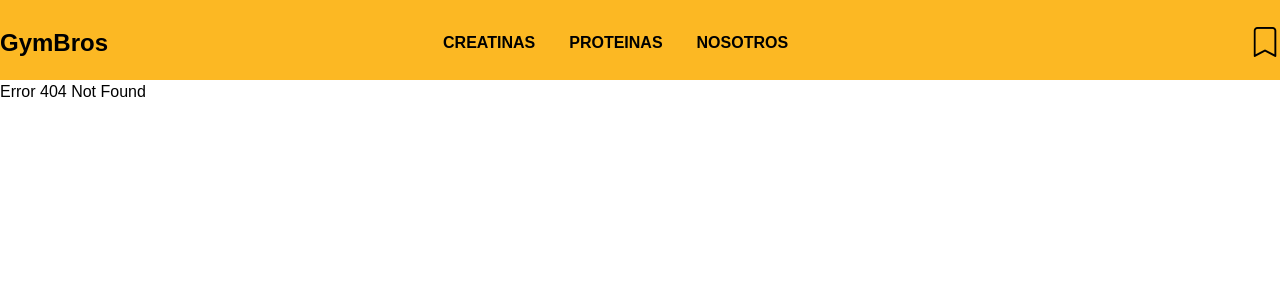
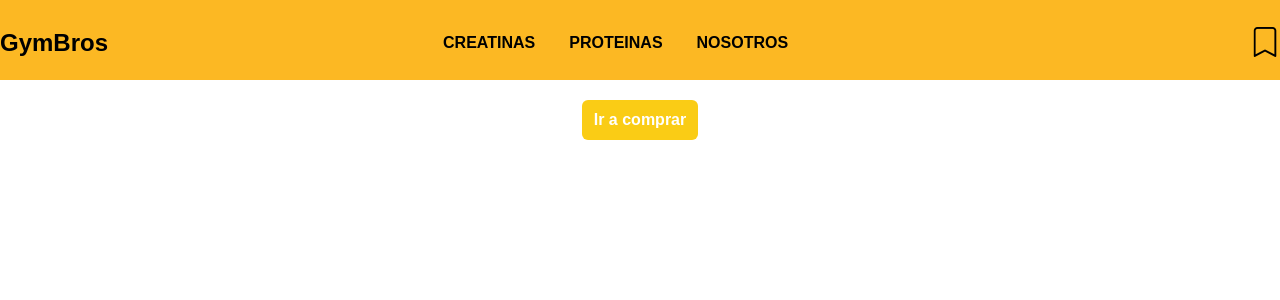
Before and after one commit to saintmrti/ProyectoGymBros, a React (Vite) app: page /cart in a window 1280 px wide. Before the commit this address had no page. Shown: the top 300 px of the page. Built offline with nearby package versions, Linux system fonts and the light colour scheme.

Commit message:
agregamos cambios en carrito y en los componentes cart

```diff
--- a/src/App.jsx
+++ b/src/App.jsx
@@ -4,7 +4,8 @@ import NavBar from './components/NavBar/NavBar'
 import { BrowserRouter, Routes, Route } from "react-router-dom";
 import ItemDetailContainer from './components/ItemDetail/ItemDetailContainer';
 import Test from './components/Test';
-import CartContext from './components/CartContext';
+import CartContext from './components/Cart/CartContext';
+import Cart from './components/Cart/Cart';
 
 function App() {
 
@@ -17,6 +18,7 @@ function App() {
             <Route path='/' element={<ItemListContainer/>} />
             <Route path='/categoria/:idCategoria' element={<ItemListContainer/>} />
             <Route path='/producto/:idProducto' element={<ItemDetailContainer/>} />
+            <Route path='/cart' element={<Cart/>} />
             <Route path='*' element={<p>Error 404 Not Found</p>} />
             <Route path='/test' element={<Test/>} />
           </Routes>
--- /dev/null
+++ b/src/components/Cart/Cart.jsx
@@ -0,0 +1,26 @@
+import {Link} from 'react-router-dom';
+import { useState } from "react";
+import SaveList from "./SaveList";
+import { useEffect } from 'react';
+import { useContext } from 'react';
+import { myContext } from './CartContext';
+
+const Cart = () => {
+
+  const [showBtn, setShowBtn] = useState(false)
+  const {save} = useContext(myContext)
+
+  useEffect(()=>{
+    save.length > 0 && setShowBtn(true)
+  }, [])
+
+  return (
+    <>
+        <div className="flex flex-grow justify-center">
+            {showBtn ? <SaveList elements={save}/> : <button className="bg-yellow-400 py-2 px-3 rounded-md text-white font-bold mt-5 hover:bg-yellow-500"><Link to={"/"}>Ir a comprar</Link></button>}
+        </div>
+    </>
+  )
+}
+
+export default Cart
--- /dev/null
+++ b/src/components/Cart/SaveItem.jsx
@@ -0,0 +1,14 @@
+const SaveItem = ({id, nombre, marca, precio, cantidad}) => {
+  return (
+    <>
+        <div className='flex my-10 mx-20'>
+          <p>{nombre}</p>
+          <p>${precio}</p>
+          <p>x{cantidad}</p>
+          <button className="text-white bg-red-500 justify-self-center py-1 px-3 rounded-md font-bold hover:bg-red-600">-</button>
+        </div>
+    </>
+  )
+}
+
+export default SaveItem
--- /dev/null
+++ b/src/components/Cart/SaveList.jsx
@@ -0,0 +1,14 @@
+import SaveItem from "./SaveItem"
+
+function SaveList({elements}) {
+
+  return (
+    <>
+      {elements.map((element)=>
+        <SaveItem key={element.id} id={element.id} nombre={element.nombre} marca={element.marca} precio={element.precio} cantidad={element.cantidad}/>
+      )}
+    </>
+  )
+}
+
+export default SaveList
--- a/src/components/ItemDetail/ItemDetail.jsx
+++ b/src/components/ItemDetail/ItemDetail.jsx
@@ -1,19 +1,15 @@
 import { useContext, useState } from "react";
 import ItemCount from "../ItemList/ItemCount";
 import {Link} from 'react-router-dom';
-import { myContext } from "../CartContext";
+import { myContext } from "../Cart/CartContext";
 const ItemDetail = ({details}) => {
   const [count, setCount] = useState(1)
   const [itemCount, setItemCount] = useState(true)
   const {save, isSave, addItem} = useContext(myContext)
 
   const onAdd = () => {
-    !isSave(details.id) && setItemCount(false)
     addItem(details, count)
-  }
-
-  const addList = () => {
-    console.log('Este es tu array', save)
+    setItemCount(false)
   }
 
   return (
@@ -22,7 +18,7 @@ const ItemDetail = ({details}) => {
         <p className="py-2">Marca: {details.marca}</p>
         <p className="py-2">Precio: ${details.precio}</p>
         <p className="py-2">Descripcion: <br /> {details.descripcion}</p>
-        {itemCount ? <ItemCount stock={details.stock} onAdd={onAdd} count={count} setCount={setCount}/> : <button className="bg-yellow-400 py-2 px-3 rounded-md text-white font-bold mt-5 hover:bg-yellow-500" onClick={addList} ><Link to={"/carrito"}>Terminar Compra</Link></button>}
+        {itemCount ? <ItemCount stock={details.stock} onAdd={onAdd} count={count} setCount={setCount}/> : <button className="bg-yellow-400 py-2 px-3 rounded-md text-white font-bold mt-5 hover:bg-yellow-500"><Link to={"/cart"}>Ir a carrito</Link></button>}
     </div>
   )
 }
--- a/src/components/ItemList/ItemList.jsx
+++ b/src/components/ItemList/ItemList.jsx
@@ -4,9 +4,9 @@ const ItemList = ({items}) => {
 
   return (
     <>
-        {items.map((item)=>
-            <Item key={item.id} id={item.id} nombre={item.nombre} marca={item.marca} precio={item.precio}/>
-        )}
+      {items.map((item)=>
+          <Item key={item.id} id={item.id} nombre={item.nombre} marca={item.marca} precio={item.precio}/>
+      )}
     </>
   )
 }
--- a/src/components/navbar/NavBar.jsx
+++ b/src/components/navbar/NavBar.jsx
@@ -29,7 +29,7 @@ const NavBar = () => {
                 <Link to={"/holamundo"}>Nosotros</Link>
               </li>
               <li className='visible lg:invisible'>
-                <Link to={"/welcome"}>Guardados</Link>
+                <Link to={"/cart"}>Guardados</Link>
               </li>
             </ul>
             <SaveWidget/>
--- a/src/components/navbar/SaveWidget.jsx
+++ b/src/components/navbar/SaveWidget.jsx
@@ -3,7 +3,7 @@ import { Link } from 'react-router-dom'
 const SaveWidget = () => {
   return (
     <button className='lg:flex hidden'>
-        <Link to={"/welcome"}><i className='bi bi-bookmark' style={{fontSize: 30}}></i></Link>
+        <Link to={"/cart"}><i className='bi bi-bookmark' style={{fontSize: 30}}></i></Link>
     </button>
   )
 }
```
Also changed, not shown: src/components/Cart/CartContext.jsx (renamed from src/components/CartContext.jsx).
